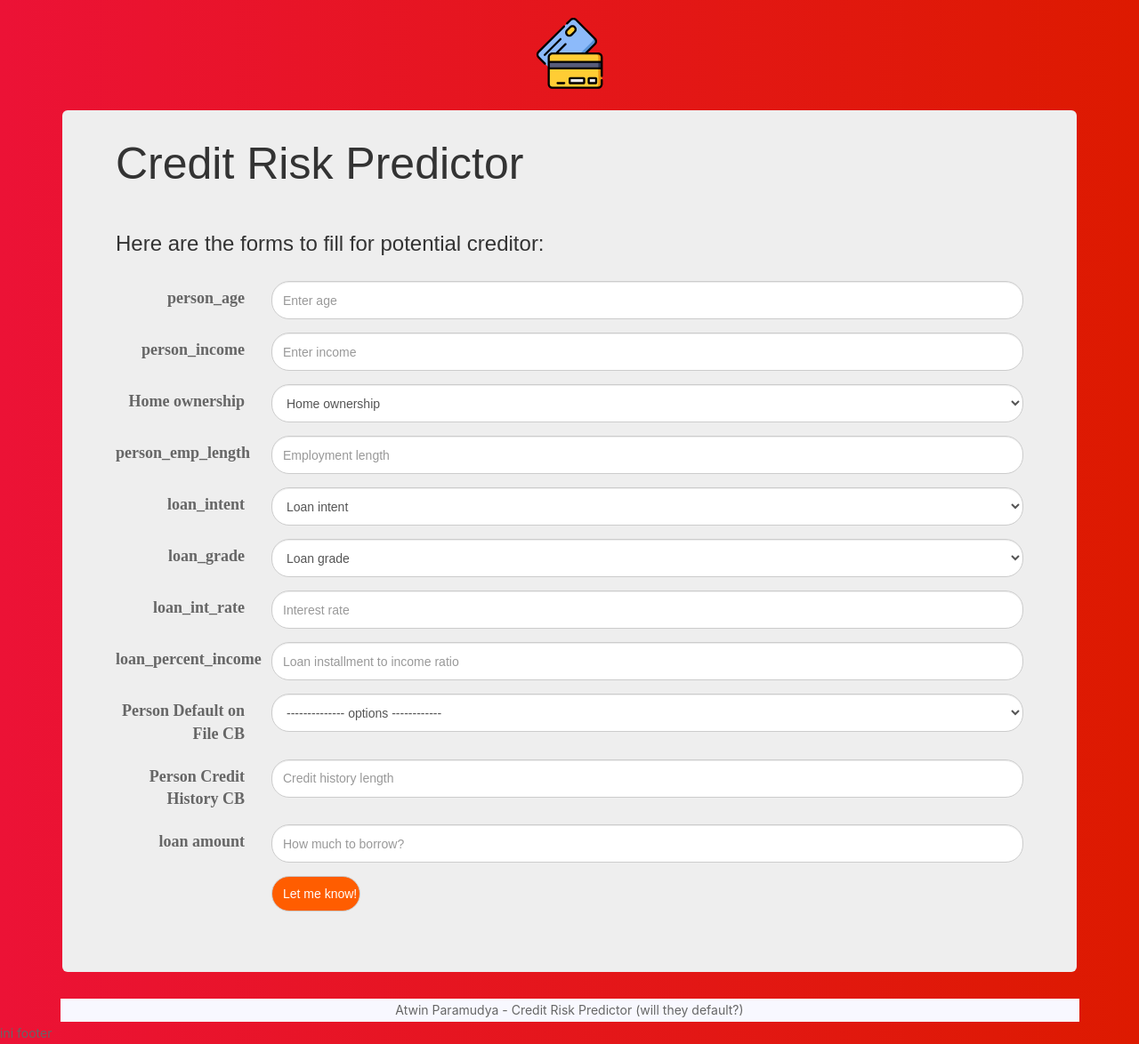
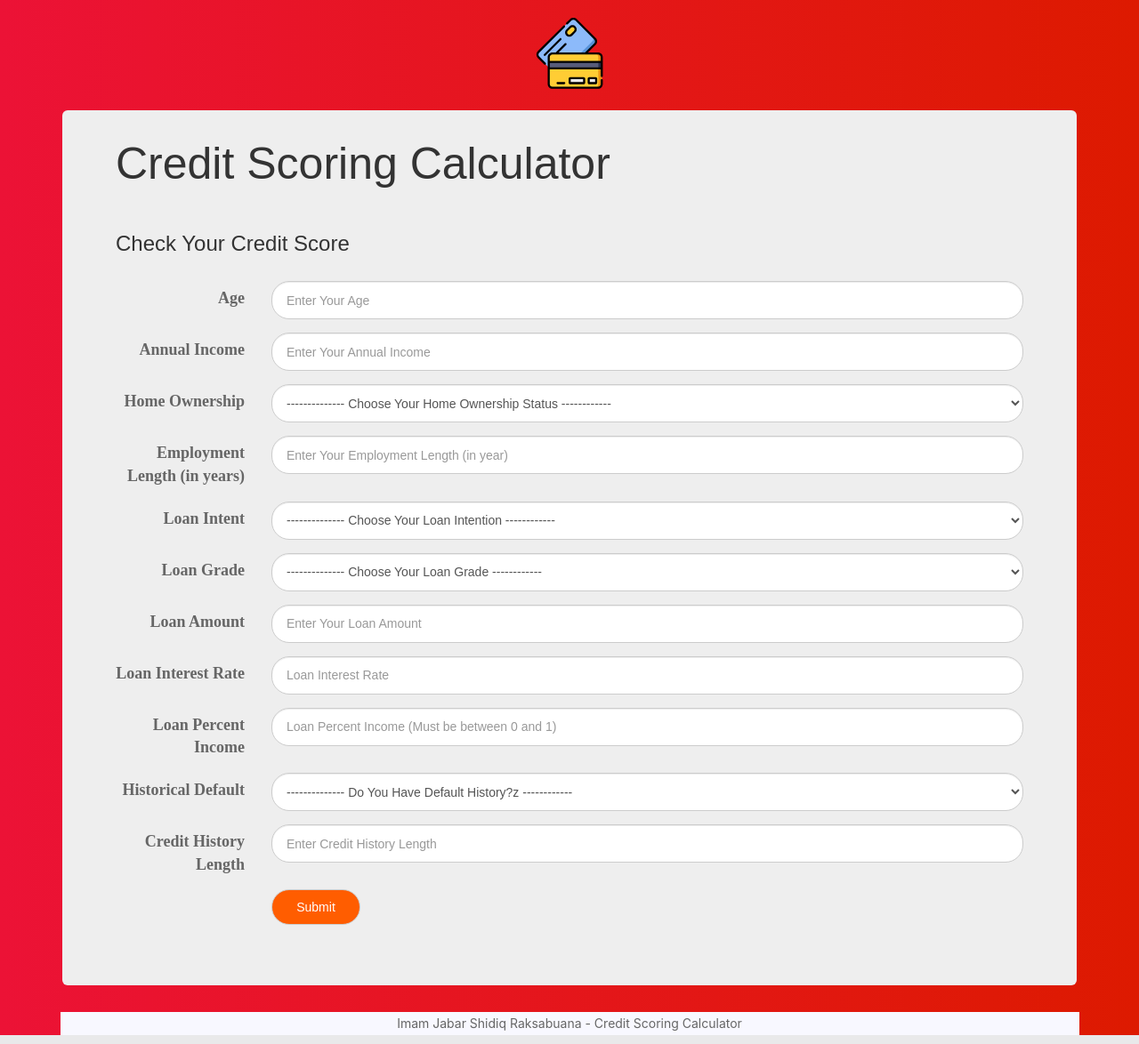
Before and after one commit to paramudya/will-they-default, a Flask app: page / in a window 1280 px wide. Shown: the whole page at 89% size. Run offline with Flask 2, Linux system fonts and the light colour scheme; some libraries are stand-ins or nearby versions.

Commit message:
Add files via upload

```diff
--- a/templates/index.html
+++ b/templates/index.html
@@ -8,7 +8,7 @@
     <script src="https://maxcdn.bootstrapcdn.com/bootstrap/3.3.7/js/bootstrap.min.js"></script>
     <link rel="stylesheet" type="text/css" href="../static/style.css">
     <script src="../static/code.js"></script>
-    <title>will they?</title>
+    <title>Credit Scoring Calculator</title>
   </head>
   <body>
     <br>
@@ -16,67 +16,61 @@
     <br>
     <div class="container main">
   <div class="jumbotron" id="holder">
-    <h1 class='main_heading'>Credit Risk Predictor</h1>
+    <h1 class='main_heading'>Credit Scoring Calculator</h1>
     <br>
-    <h3>Here are the forms to fill for potential creditor:</h3>
+    <h3>Check Your Credit Score</h3>
     <br>
     <!-- START OF FORM -->
-
     <form class="form-horizontal">
       <div class="form-group">
-        <label class="control-label col-sm-2"  for="person_age">person_age</label>
+        <label class="control-label col-sm-2"  for="person_age">Age</label>
         <div class="col-sm-10">
-          <input  type="number" class="form-control" id="person_age" name="person_age" placeholder="Enter age" onkeydown="return event.key != 'Enter';" required>
+          <input  type="number" class="form-control" id="person_age" name="person_age" placeholder=" Enter Your Age" onkeydown="return event.key != 'Enter';" min="0" required>
         </div>
       </div>
-
-      <div class="form-group">
-        <label class="control-label col-sm-2"  for="person_income">person_income</label>
+       <div class="form-group">
+        <label class="control-label col-sm-2"  for="person_income">Annual Income</label>
         <div class="col-sm-10">
-          <input  type="number" class="form-control" id="person_income" name="person_income" placeholder="Enter income" onkeydown="return event.key != 'Enter';" >
+          <input  type="number" class="form-control" id="person_income" name="person_income" placeholder=" Enter Your Annual Income" onkeydown="return event.key != 'Enter';" min="0" required>
         </div>
       </div>
-
-      <div class="form-group">
-        <label class="control-label col-sm-2">Home ownership</label>
+       <div class="form-group">
+        <label class="control-label col-sm-2">Home Ownership</label>
         <div class="col-sm-10">
           <select class="form-control" id="person_home_ownership" name="person_home_ownership" required>
-            <option selected="true" disabled="disabled" value="">Home ownership</option>
+            <option selected="true" disabled="disabled" value="" >--------------    Choose Your Home Ownership Status    ------------</option>
             <option value="RENT">RENT</option>
+            <option value="OWN">OWN</option>
             <option value="MORTGAGE">MORTGAGE</option>
-            <option value="OWN">OWN</option>
             <option value="OTHER">OTHER</option>
           </select>
         </div>
       </div>
-
       <div class="form-group">
-        <label class="control-label col-sm-2"  for="person_emp_length">person_emp_length</label>
+        <label class="control-label col-sm-2">Employment Length (in years)</label>
         <div class="col-sm-10">
-          <input  type="number" class="form-control" id="person_emp_length" name="person_emp_length" placeholder="Employment length" onkeydown="return event.key != 'Enter';" required>
+          <input type=number class="form-control" id="person_emp_length" name="person_emp_length" placeholder=" Enter Your Employment Length (in year)" onkeydown="return event.key != 'Enter';" min="0" required>
         </div>
       </div>
-
       <div class="form-group">
-        <label class="control-label col-sm-2">loan_intent</label>
+        <label class="control-label col-sm-2">Loan Intent</label>
         <div class="col-sm-10">
           <select class="form-control" id="loan_intent" name="loan_intent" required>
-            <option selected="true" value="" disabled="disabled">Loan intent</option>
-            <option value="EDUCATION">education</option>
-            <option value="MEDICAL">medical</option>
-            <option value="VENTURE">venture</option>
-            <option value="PERSONAL">personal</option>
-            <option value="DEBTCONSOLIDATION">debt consolidation</option>
-            <option value="HOMEIMPROVEMENT">home stuffs</option>
+            <option selected="true" disabled="disabled" value="" >--------------    Choose Your Loan Intention    ------------</option>
+            <option value="PERSONAL">PERSONAL</option>
+            <option value="EDUCATION">EDUCATION</option>
+            <option value="MEDICAL">MEDICAL</option>
+            <option value="VENTURE">VENTURE</option>
+            <option value="HOMEIMPROVEMENT">HOMEIMPROVEMENT</option>
+            <option value="DEBTCONSOLIDATION">DEBTCONSOLIDATION</option>
           </select>
         </div>
       </div>
-
       <div class="form-group">
-        <label class="control-label col-sm-2">loan_grade</label>
+        <label class="control-label col-sm-2">Loan Grade</label>
         <div class="col-sm-10">
           <select class="form-control" id="loan_grade" name="loan_grade" required>
-            <option selected="true" value="" disabled="disabled">Loan grade</option>
+            <option selected="true" value="" disabled="disabled">--------------    Choose Your Loan Grade    ------------</option>
             <option value="A">A</option>
             <option value="B">B</option>
             <option value="C">C</option>
@@ -87,71 +81,62 @@
           </select>
         </div>
       </div>
-
-      <div class="form-group">
-        <label class="control-label col-sm-2"  for="loan_int_rate">loan_int_rate</label>
+	  <div class="form-group">
+        <label class="control-label col-sm-2"  for="loan_amnt">Loan Amount</label>
         <div class="col-sm-10">
-          <input  type="number" step=0.01 class="form-control" id="loan_int_rate" name="loan_int_rate" placeholder="Interest rate" onkeydown="return event.key != 'Enter';" required>
+          <input  type="number" class="form-control" id="loan_amnt" name="loan_amnt" placeholder=" Enter Your Loan Amount" onkeydown="return event.key != 'Enter';" min="0" required>
         </div>
       </div>
-        <!-- 5 sampe 24 -->
-
       <div class="form-group">
-        <label class="control-label col-sm-2"  for="loan_percent_income">loan_percent_income</label>
+        <label class="control-label col-sm-2">Loan Interest Rate</label>
         <div class="col-sm-10">
-          <input  type="number" step=0.01 class="form-control" id="loan_percent_income" name="loan_percent_income" placeholder="Loan installment to income ratio" onkeydown="return event.key != 'Enter';">
+          <input type="number" step="0.001" class="form-control" id="loan_int_rate" name="loan_int_rate" placeholder=" Loan Interest Rate" onkeydown="return event.key != 'Enter';" min="0" required>
         </div>
       </div>
-         <!-- 0 sampe 1 atau lebih bisa sih kalo dia loan nya ngelebihin -->
-
       <div class="form-group">
-        <label class="control-label col-sm-2" >Person Default on File CB</label>
-          <div class="col-sm-10">
-            <select class="form-control" id="cb_person_default_on_file" name="cb_person_default_on_file" placeholder="They ever default before?" required>
-              <option selected="true" value="" disabled="disabled">--------------    options    ------------</option>
-              <option value="N">Never</option>
-              <option value="Y">Yes</option>
-            </select>
-          </div>
-      </div>
-
-      <div class="form-group">
-        <label class="control-label col-sm-2"  for="cb_person_cred_hist_length">Person Credit History CB</label>
+        <label class="control-label col-sm-2">Loan Percent Income</label>
         <div class="col-sm-10">
-          <input  type="number" class="form-control" id="cb_person_cred_hist_length" name="cb_person_cred_hist_length" placeholder="Credit history length" onkeydown="return event.key != 'Enter';">
+          <input type="number" step="0.001" class="form-control" id="loan_percent_income" name="loan_percent_income" placeholder=" Loan Percent Income (Must be between 0 and 1)" onkeydown="return event.key != 'Enter';" min="0.000" max="1.000" required>
         </div>
       </div>
-      <!-- ada 2-30 di training, or not more than his length-->
       <div class="form-group">
-        <label class="control-label col-sm-2"  for="loan_amount">loan amount</label>
+        <label class="control-label col-sm-2" >Historical Default</label>
         <div class="col-sm-10">
-          <input  type="number" step=1 class="form-control" id="loan_amount" name="loan_amount" placeholder="How much to borrow?" onkeydown="return event.key != 'Enter';" required>
+          <select class="form-control" id="cb_person_default_on_file" name="cb_person_default_on_file" required>
+            <option selected="true" value="" disabled="disabled">--------------   Do You Have Default History?z   ------------</option>
+            <option value="Y">YES</option>
+            <option value="N">NO</option>
+          </select>
         </div>
       </div>
-
+      <div class="form-group">
+        <label class="control-label col-sm-2"  for="cb_person_cred_hist_length">Credit History Length</label>
+        <div class="col-sm-10">
+          <input  type="number" class="form-control" id="cb_person_cred_hist_length" name="cb_person_cred_hist_length" placeholder=" Enter Credit History Length" onkeydown="return event.key != 'Enter';" min="0" required>
+        </div>
+      </div>
       <div class="form-group">
         <div class="col-sm-offset-2 col-sm-10">
-          <button type="submit" class="button btn btn-default">Let me know!</button>
+          <button type="submit" class="button btn btn-default">Submit</button>
         </div>
       </div>
     </form>
     <h2 class="result"></h2>
+    <h3 class="result2"></h3>
   </div>
 </div>
-
 
 <!-- Footer -->
 <footer class="page-footer font-small blue">
 
   <div class="footer-copyright text-center py-3">
     <div class="bottom">
-      <p><a href="#">Atwin Paramudya - Credit Risk Predictor (will they default?)</a></p>
+      <p><a href="#">Imam Jabar Shidiq Raksabuana - Credit Scoring Calculator</a></p>
     </div>
   </div>
 
 </footer>
 <!-- Footer -->
-<p><a href="#">ini footer</a></p>
 
 
   </body>
```
